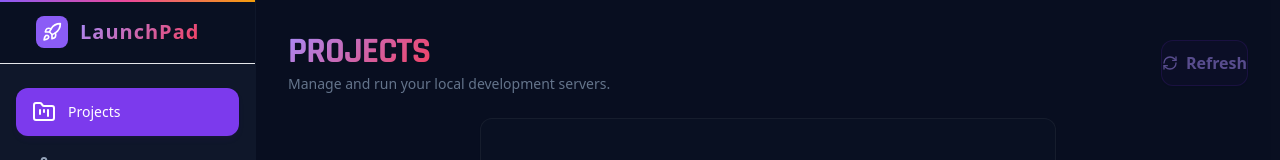
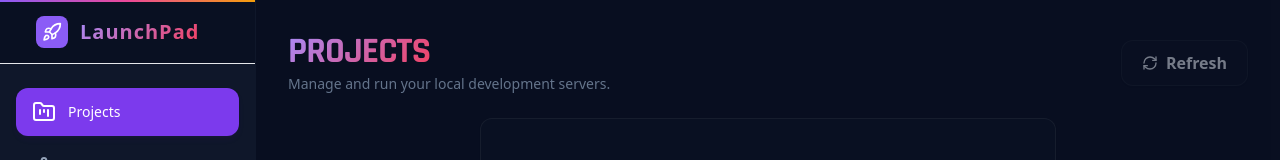
Before and after one commit to xXN1CG4M3RXx/LaunchPad, a React (Vite) app: page / in a window 1280 px wide. Shown: the top 160 px of the page. Built offline with nearby package versions, Linux system fonts and the light colour scheme.

Commit message:
style: prevent card hover box shadow clipping and restyle refresh button

```diff
--- a/src/App.css
+++ b/src/App.css
@@ -54,12 +54,13 @@ html.dark body {
 
 /* Premium, smooth interactive hover transition */
 .hover-scale {
-  transition: all 0.3s cubic-bezier(0.4, 0, 0.2, 1);
+  transition: transform 0.25s cubic-bezier(0.4, 0, 0.2, 1), box-shadow 0.25s cubic-bezier(0.4, 0, 0.2, 1), border-color 0.25s ease;
 }
 
 .hover-scale:hover {
-  transform: translateY(-2px);
-  box-shadow: 0 12px 24px -6px rgba(139, 92, 246, 0.18);
+  transform: translateY(-4px);
+  box-shadow: 0 16px 28px -10px rgba(139, 92, 246, 0.25);
+  border-color: rgba(139, 92, 246, 0.25);
 }
 
 @keyframes toast-slide-in {
--- a/src/components/Dashboard.tsx
+++ b/src/components/Dashboard.tsx
@@ -170,9 +170,9 @@ export const Dashboard: React.FC<DashboardProps> = ({
         <button
           onClick={onRefresh}
           disabled={isScanning || !config.dev_dir}
-          className="flex items-center justify-center space-x-2 bg-brand-50 hover:bg-brand-100 dark:bg-brand-950/20 dark:hover:bg-brand-950/40 dark:text-brand-400 dark:border-brand-900/50 font-semibold px-4.5 py-2.5 rounded-xl border border-brand-200 transition-colors shadow-sm disabled:opacity-50 active:scale-[0.98] shrink-0"
+          className="group flex items-center justify-center space-x-2 bg-white/5 hover:bg-white/10 dark:bg-slate-900/40 dark:hover:bg-slate-800/60 text-slate-700 dark:text-slate-200 font-semibold px-5 py-2.5 rounded-xl border border-slate-200 dark:border-white/5 transition-all shadow-sm disabled:opacity-50 active:scale-[0.98] shrink-0"
         >
-          <RefreshCw className={`w-4 h-4 ${isScanning ? 'animate-spin' : ''}`} />
+          <RefreshCw className={`w-4 h-4 transition-transform duration-700 group-hover:rotate-180 ${isScanning ? 'animate-spin' : ''}`} />
           <span>{isScanning ? "Scanning..." : "Refresh"}</span>
         </button>
       </div>
@@ -262,12 +262,12 @@ export const Dashboard: React.FC<DashboardProps> = ({
                 return (
                   <div
                     key={project.path}
-                    className={`bg-white dark:bg-slate-900/30 rounded-xl border border-slate-205 dark:border-white/5 transition-all duration-300 flex flex-col shadow-sm relative overflow-hidden group hover-scale ${isRunning
+                    className={`bg-white dark:bg-slate-900/30 rounded-xl border border-slate-205 dark:border-white/5 flex flex-col shadow-sm relative group hover-scale ${isRunning
                         ? 'ring-1 ring-emerald-500/30'
                         : ''
                       }`}
                   >
-                    <div className="absolute top-0 left-0 right-0 h-[3px] brand-gradient-bg"></div>
+                    <div className="absolute top-0 left-0 right-0 h-[3px] brand-gradient-bg rounded-t-xl"></div>
 
                     {/* Running Indicator Dot */}
                     {isRunning && (
```
